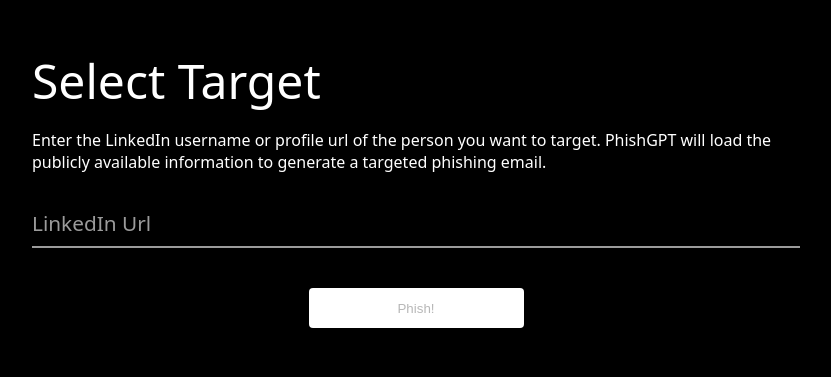
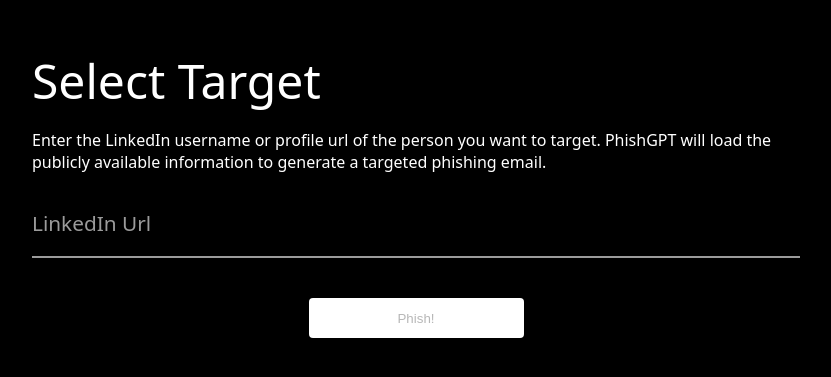
Before and after one commit to gianlucafrei/PhishGPT, a Flask app: template templates/home.html in a window 1280 px wide. Shown: the part 48-425 px from the top of the page, without its empty margins (224-1055 px from the left). Run offline with Flask 2, Linux system fonts and the light colour scheme; the template is opened without the code that fills it, so the values that code supplies are empty; parts of the project's set-up code (start-up, migrations or seed data) failed here and were passed over.

Commit message:
Changed margin between input box and label

```diff
--- a/static/style.css
+++ b/static/style.css
@@ -112,6 +112,7 @@ nav{
     padding: 7px 0;
     background: transparent;
     transition: border-color 0.2s;
+    margin-top: 10px;
   }
   .form__field::placeholder {
     color: transparent;
@@ -129,7 +130,7 @@ nav{
     transition: 0.2s;
     font-size: 1rem;
     color: #9b9b9b;
-    padding-bottom: 20px;
+    margin-bottom: 20px;
   }
 
   .form__field:focus {
```
